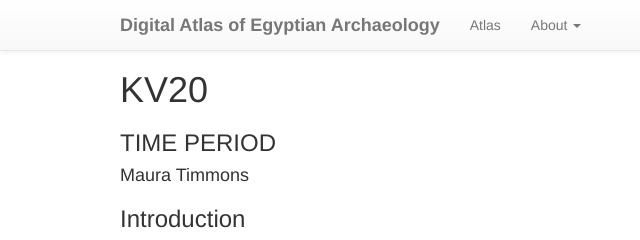
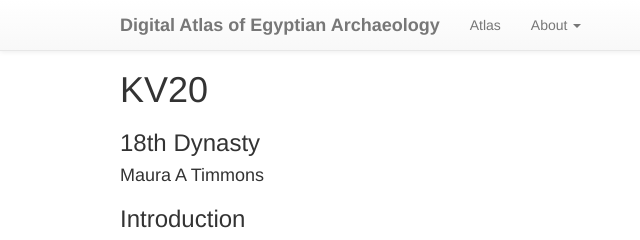
Before and after one commit to msu-anthropology/daea-fs16, a plain HTML site: page sites/KV20/KV20.html in a window 1280 px wide. Shown: the top 240 px of the page, 0-640 px from the left. Drawn offline with nearby package versions, Linux system fonts and the light colour scheme.

Commit message:
assignment 1 updated info
changed file and folder name to only lowercase

```diff
--- a/sites/KV20/KV20.html
+++ b/sites/KV20/KV20.html
@@ -66,8 +66,8 @@
 
      <div id="detail">
       <h1>KV20</h1>
-      <h3>TIME PERIOD</h3>
-	  <h4>Maura Timmons</h4>
+      <h3>18th Dynasty</h3>
+	  <h4>Maura A Timmons</h4>
          <h3>Introduction</h3>
 		 <hr><!--this draws a line across the page, which I put under each section heading in the example-->
 		 <p>Paragraph text goes between these</p>
```
